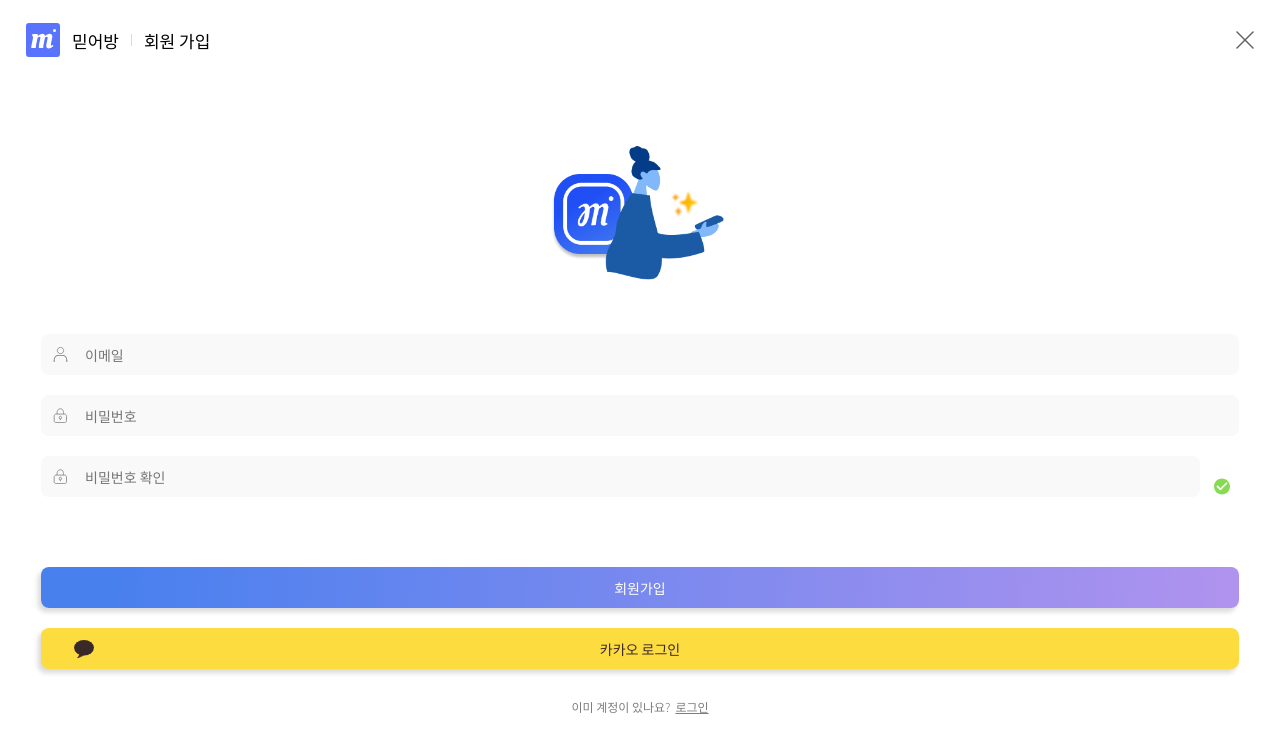
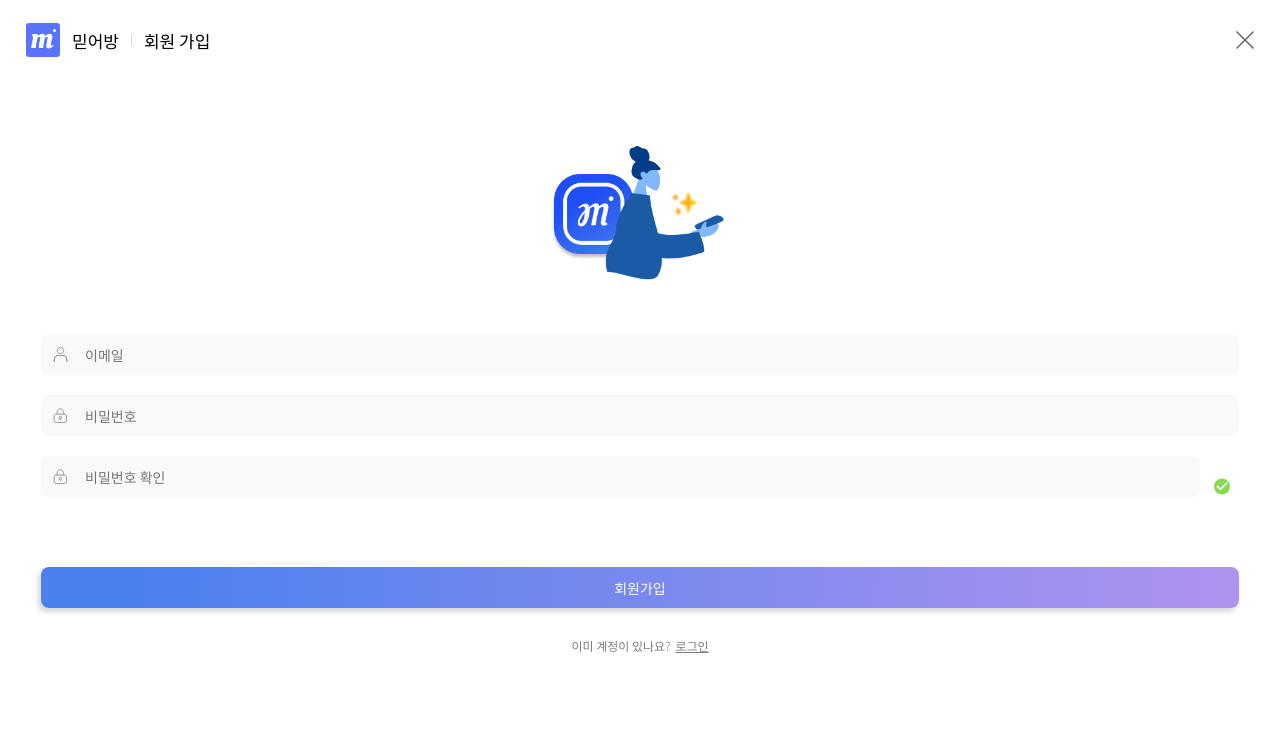
Before and after one commit to MIDUBANG/MIDUBANG-FRONT, a React (Create React App) app: page /signup in a window 1280 px wide. Shown: the top 752 px of the page. Built offline with nearby package versions, Linux system fonts and the light colour scheme.

Commit message:
🚀 : 카카오로그인 버튼 이동

```diff
--- a/src/pages/Auth/Login.tsx
+++ b/src/pages/Auth/Login.tsx
@@ -7,6 +7,7 @@ import logoperson from "@assets/illustration/logo&person.png";
 
 import AuthInput from "@components/Input/AuthInput";
 import LongBtn from "@components/Buttons/LongBtn";
+import KakaoBtn from "@components/Buttons/KakaoBtn";
 
 import useInput from "@hooks/useInput";
 const Login = () => {
@@ -24,6 +25,7 @@ const Login = () => {
         <div className="box"></div>
         <LongBtn text="로그인" color="--aurora" activeColor="--aurora-shadow" />
 
+        <KakaoBtn />
         <p className="description">
           아직 계정이 없나요? <span>회원가입</span>
         </p>
--- a/src/pages/Auth/Signup.tsx
+++ b/src/pages/Auth/Signup.tsx
@@ -10,7 +10,6 @@ import { FontTitle, FontDescribed } from "@style/font.style";
 
 import AuthInput from "@components/Input/AuthInput";
 import LongBtn from "@components/Buttons/LongBtn";
-import KakaoBtn from "@components/Buttons/KakaoBtn";
 
 import useInput from "@hooks/useInput";
 const Signup = () => {
@@ -39,7 +38,6 @@ const Signup = () => {
           color="--aurora"
           activeColor="--aurora-shadow"
         />
-        <KakaoBtn />
 
         <p className="description">
           이미 계정이 있나요? <span>로그인</span>
```
